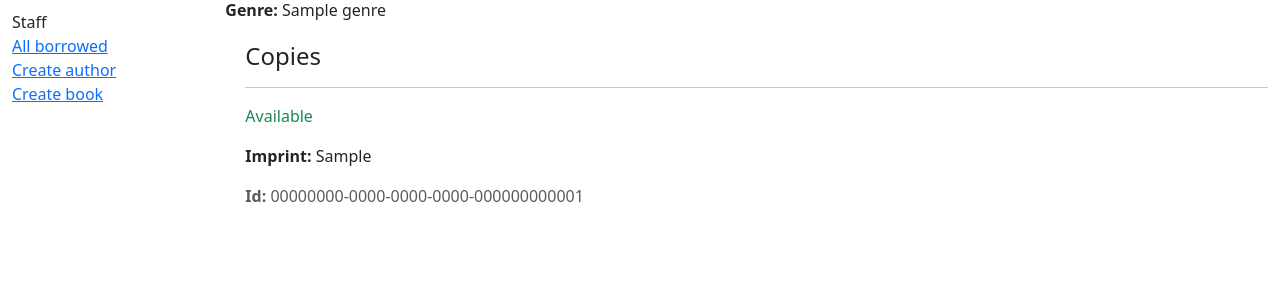
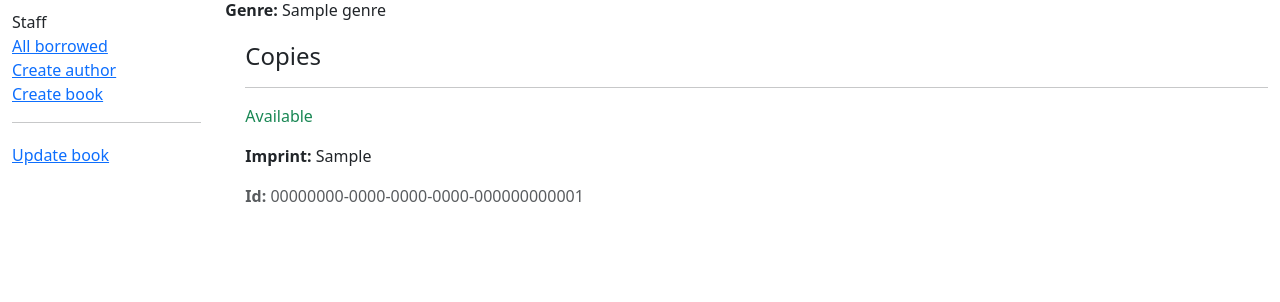
Before and after one commit to TomTomMao/django_local_library, a Django app: page /catalog/book/1 in a window 1280 px wide. Shown: the part 218-520 px from the top of the page. Run offline with Django 4.2, Linux system fonts and the light colour scheme; a user stored in the database is signed in; tables that the repository leaves empty hold one stand-in row (values such as "Sample post").

Commit message:
added book update feature

```diff
--- a/locallibrary/catalog/templates/catalog/book_detail.html
+++ b/locallibrary/catalog/templates/catalog/book_detail.html
@@ -27,3 +27,17 @@
     {% endfor %}
   </div>
 {% endblock %}
+
+{% block sidebar %}
+  {{ block.super }}
+
+  {% if perms.catalog.change_book or perms.catalog.delete_book %}
+  <hr>
+  <ul class="sidebar-nav">
+    {% if perms.catalog.change_book %}
+      <li><a href="{% url 'book-update' book.id %}">Update book</a></li>
+    {% endif %}
+    </ul>
+  {% endif %}
+
+{% endblock %}
--- a/locallibrary/catalog/urls.py
+++ b/locallibrary/catalog/urls.py
@@ -23,5 +23,6 @@ urlpatterns += [
     path('author/<int:pk>/delete/', views.AuthorDelete.as_view(), name='author-delete'),
 ]
 urlpatterns += [
-    path('book/create', views.BookCreate.as_view(), name='book-create')
+    path('book/create', views.BookCreate.as_view(), name='book-create'),
+    path('book/<int:pk>/update', views.BookUpdate.as_view(), name='book-update')
 ]
--- a/locallibrary/catalog/views.py
+++ b/locallibrary/catalog/views.py
@@ -118,3 +118,7 @@ class BookCreate(PermissionRequiredMixin, CreateView):
     model = Book
     fields = ["title", "author", "summary", "isbn", "genre", "language"]
     permission_required = 'catalog.add_book'
+class BookUpdate(PermissionRequiredMixin, UpdateView):
+    model = Book
+    fields = ["title", "author", "summary", "isbn", "genre", "language"]
+    permission_required = 'catalog.add_book'
```
